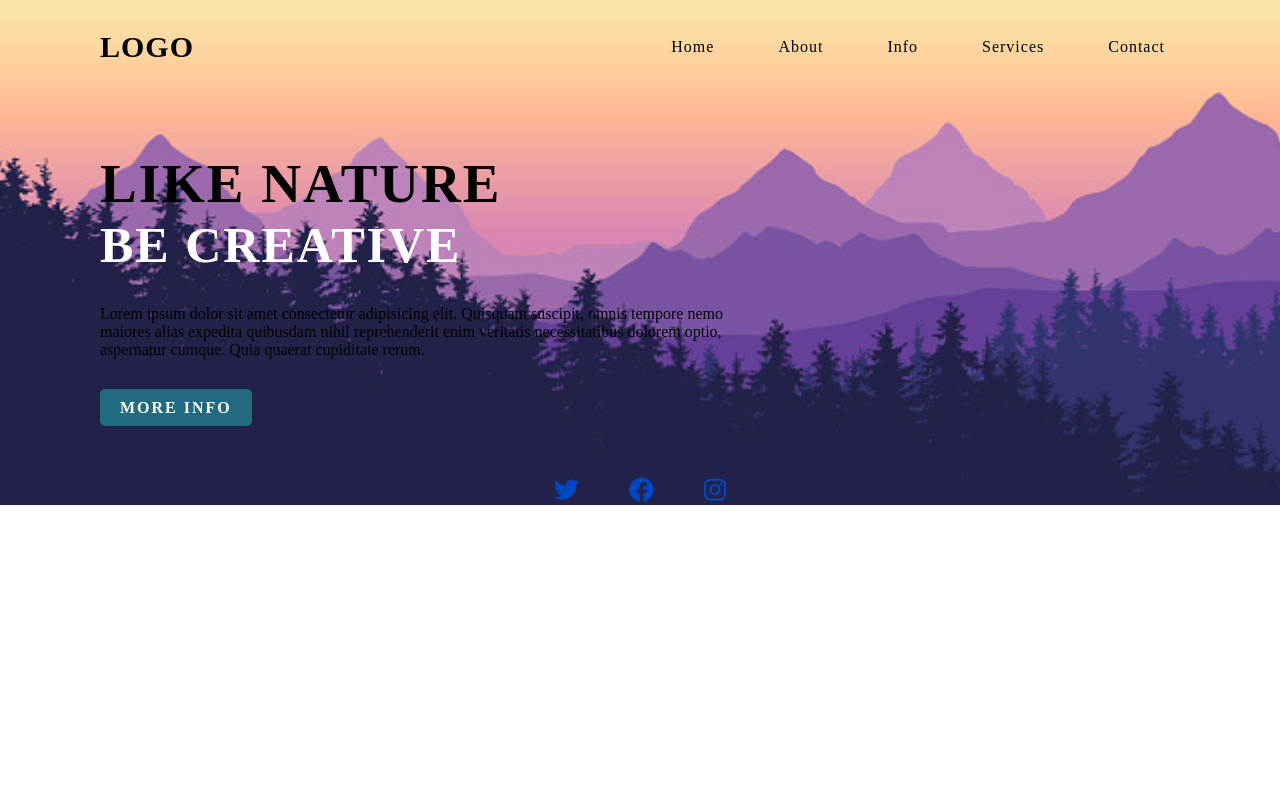
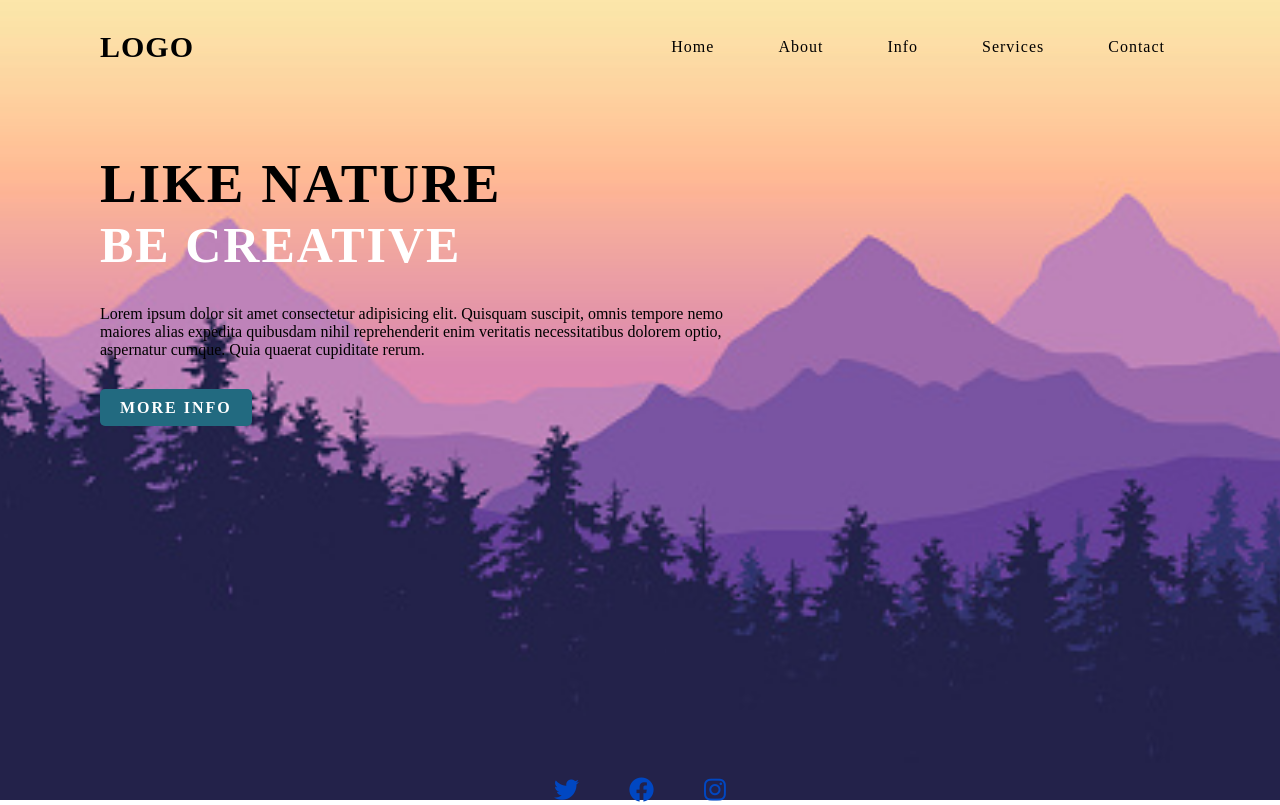
Before and after one commit to cceciliaz/landing-page-1.0, a plain HTML site: page index.html in a window 1280 px wide. Drawn offline with Linux system fonts and the light colour scheme.

Commit message:
update style.css

```diff
--- a/style.css
+++ b/style.css
@@ -7,6 +7,7 @@ section{
     position: relative;
     width: 100%;
     min-width: 100vh;
+    height: 100vh;
     display: flex;
     flex-direction: column;
     justify-content: flex-start;
@@ -99,6 +100,7 @@ header .navigation a:hover{
     font-size: 25px;
     transition: 0.3s;
     transition-property: transform;
+    margin-top: 300px;
 }
 .media-icons a:not(:last-child){
     margin-right: 50px;
```
